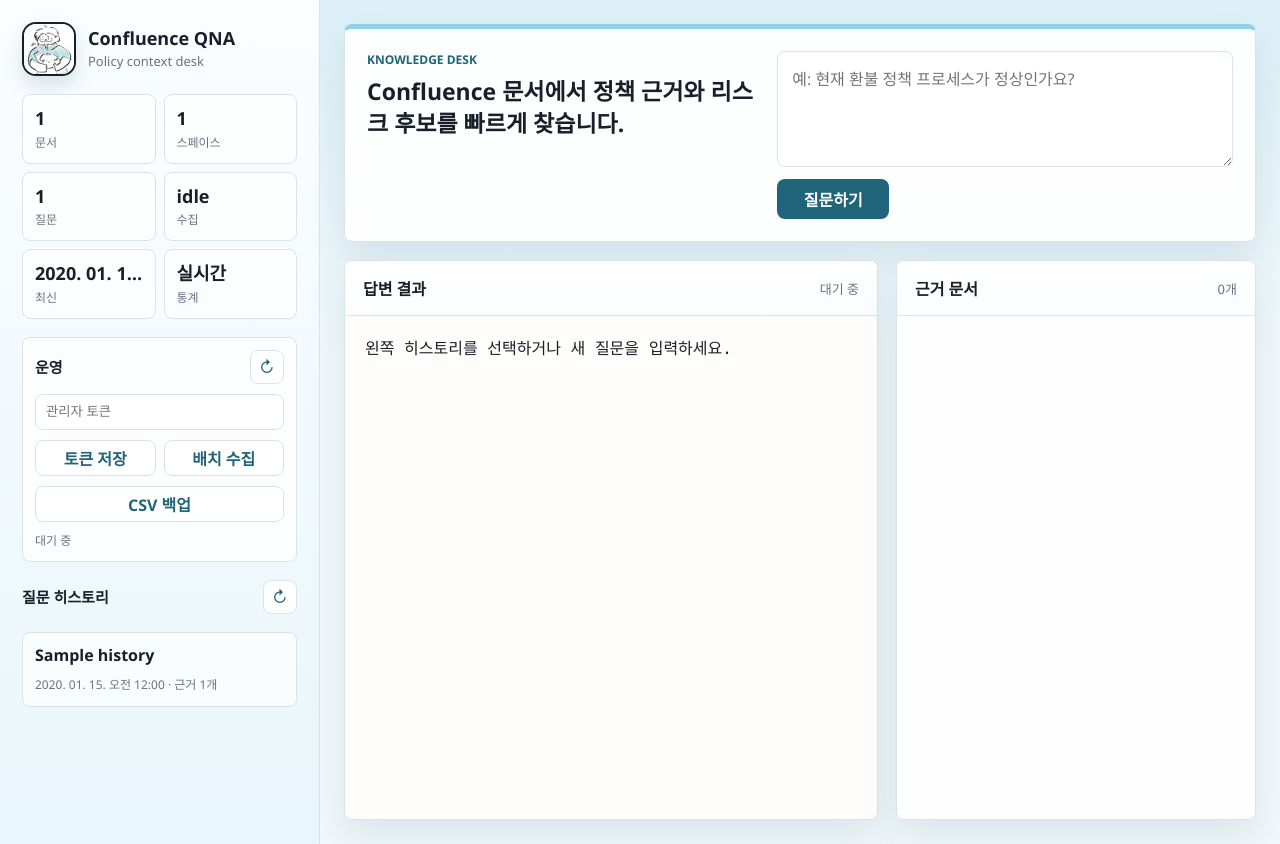
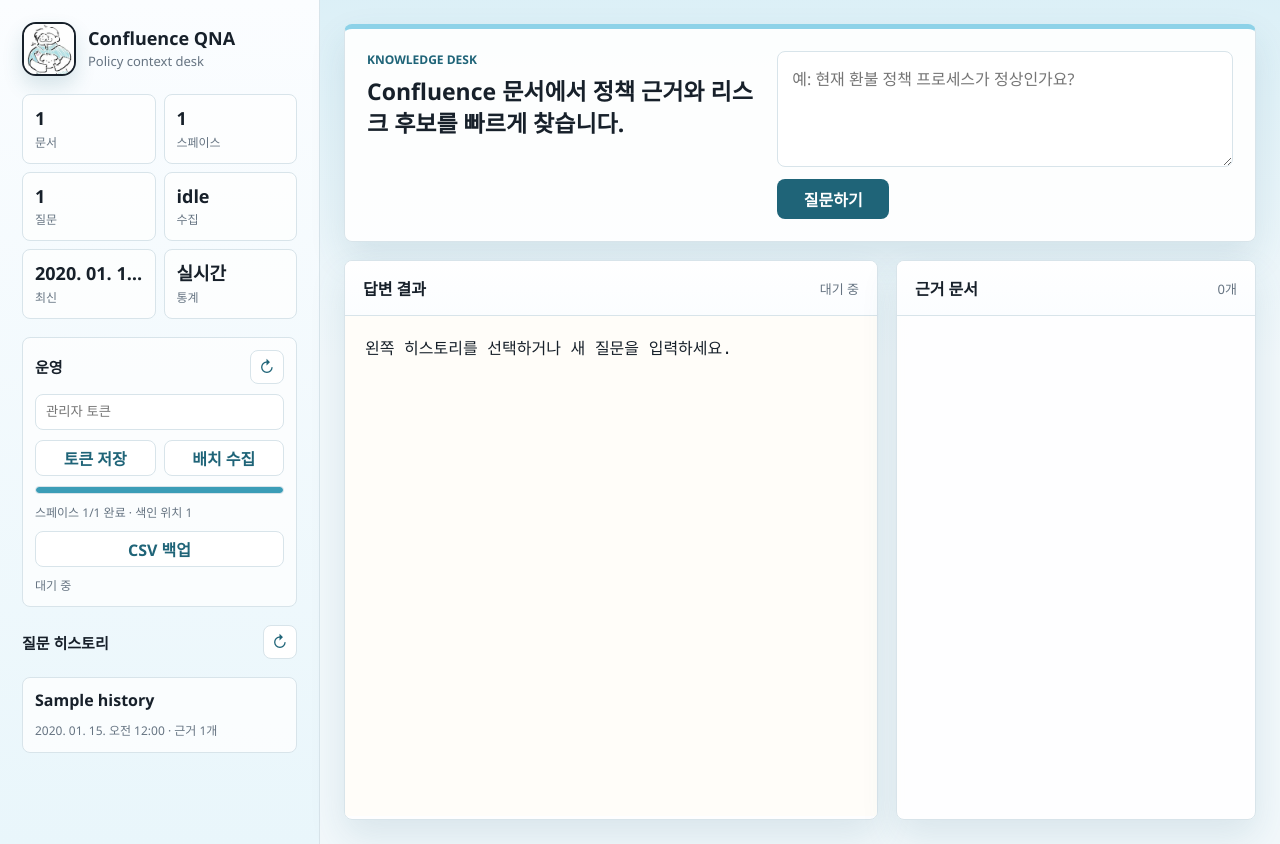
Before and after one commit to SUPASONIC-hub/confluence-context-qna, a Flask app: page / in a window 1280 px wide. Run offline with Flask 3, Linux system fonts and the light colour scheme; tables that the repository leaves empty hold one stand-in row (values such as "Sample post"); some libraries are stand-ins or nearby versions.

Commit message:
Improve ingest operations UX and error handling

```diff
--- a/app.py
+++ b/app.py
@@ -1,6 +1,7 @@
 from __future__ import annotations
 
 import json
+import logging
 import os
 import sqlite3
 import threading
@@ -14,6 +15,7 @@ from confluence_qna import connect_db, generate_answer, ingest, ingest_batch, in
 
 app = Flask(__name__)
 app.config["SEND_FILE_MAX_AGE_DEFAULT"] = 0
+logger = logging.getLogger(__name__)
 INGEST_LOCK = threading.Lock()
 INGEST_STATE = {
     "running": False,
@@ -54,6 +56,7 @@ def not_found(error):
 @app.errorhandler(500)
 def internal_error(error):
     if request.path.startswith("/api/"):
+        logger.exception("Unhandled API error on %s", request.path)
         return jsonify({"error": "Internal server error"}), 500
     return error
 
@@ -120,13 +123,15 @@ def page_stats(conn: sqlite3.Connection) -> dict[str, object]:
     ).fetchall()
     latest = conn.execute("SELECT MAX(last_updated) AS latest FROM pages").fetchone()["latest"]
     history_count = conn.execute("SELECT COUNT(*) AS count FROM query_history").fetchone()["count"]
+    ingest_state = dict(INGEST_STATE)
+    ingest_state["progress"] = ingest_progress_status(conn)
     return {
         "page_count": page_count,
         "spaces": [{"space": row["space"], "count": row["count"]} for row in space_rows],
         "latest_updated": latest,
         "history_count": history_count,
         "answer_mode": "검색 보고서",
-        "ingest": INGEST_STATE,
+        "ingest": ingest_state,
         "weights": {
             "official_spaces": list(config.official_spaces),
             "space_weights": config.space_weights,
@@ -164,6 +169,11 @@ def read_page_stats_with_retry(max_attempts: int = 4) -> dict[str, object]:
     fallback["stale"] = True
     fallback["warning"] = f"통계 조회 재시도 후 마지막 정상 값을 표시합니다: {last_error}"
     return fallback
+
+
+def error_payload(error: Exception) -> dict[str, str]:
+    message = str(error).strip() or error.__class__.__name__
+    return {"error": message[:1200]}
 
 
 def run_ingest_job(limit: int | None) -> None:
@@ -401,7 +411,11 @@ def ingest_batch_api():
     batch_size = int(payload.get("batch_size") or 80)
     reset = bool(payload.get("reset"))
     batch_size = max(1, min(batch_size, 80))
-    result = ingest_batch(batch_size=batch_size, reset=reset)
+    try:
+        result = ingest_batch(batch_size=batch_size, reset=reset)
+    except Exception as error:
+        logger.exception("Batch ingest failed")
+        return jsonify(error_payload(error)), 502
     return jsonify(result)
 
 
--- a/confluence_qna.py
+++ b/confluence_qna.py
@@ -121,7 +121,7 @@ def require_confluence_config(config: Config) -> None:
         if not value
     ]
     if missing:
-        raise SystemExit(f".env에 필수 값이 없습니다: {', '.join(missing)}")
+        raise RuntimeError(f".env에 필수 값이 없습니다: {', '.join(missing)}")
 
 
 def explain_http_error(error: HTTPError) -> str:
@@ -361,7 +361,7 @@ def confluence_get(config: Config, path: str, params: dict[str, object]) -> dict
     try:
         response.raise_for_status()
     except HTTPError as error:
-        raise SystemExit(explain_http_error(error)) from error
+        raise RuntimeError(explain_http_error(error)) from error
     return response.json()
 
 
@@ -559,6 +559,10 @@ def ingest_progress_status(conn) -> dict[str, object]:
         "spaces": spaces,
         "completed": bool(spaces) and all(space["completed"] for space in spaces),
         "remaining": sum(1 for space in spaces if not space["completed"]),
+        "completed_spaces": sum(1 for space in spaces if space["completed"]),
+        "total_spaces": len(spaces),
+        "indexed_offsets": sum(int(space["next_start"] or 0) for space in spaces),
+        "active_space": next((space["space"] for space in spaces if not space["completed"]), None),
     }
 
 
@@ -626,7 +630,7 @@ def ingest(args: argparse.Namespace) -> None:
         spaces = [space] if space else list(iter_spaces(config))
 
     if not spaces:
-        raise SystemExit("수집 가능한 Confluence 스페이스를 찾지 못했습니다.")
+        raise RuntimeError("수집 가능한 Confluence 스페이스를 찾지 못했습니다.")
 
     conn = connect_db()
     total_count = 0
--- a/static/app.js
+++ b/static/app.js
@@ -15,11 +15,16 @@ const runBatchButton = document.querySelector("#runBatchButton");
 const refreshStatsButton = document.querySelector("#refreshStats");
 const exportLink = document.querySelector("#exportLink");
 const opsStatus = document.querySelector("#opsStatus");
+const ingestProgressBar = document.querySelector("#ingestProgressBar");
+const ingestProgressDetail = document.querySelector("#ingestProgressDetail");
 
+const BATCH_SIZE = 80;
 let activeHistoryId = null;
 let currentHits = [];
 let activeSourceType = "전체";
 let adminToken = localStorage.getItem("adminToken") || "";
+let batchRunning = false;
+let stopBatchRequested = false;
 
 function apiUrl(path) {
   return new URL(path, window.location.origin).toString();
@@ -70,7 +75,10 @@ async function fetchJson(url, options) {
   }
   if (!response.ok) {
     const rawDetail = payload?.error || body.trim() || response.statusText;
-    const detail = String(rawDetail).replace(/\s+/g, " ").slice(0, 220);
+    let detail = String(rawDetail).replace(/\s+/g, " ").slice(0, 220);
+    if (response.status === 502 && body.trim().startsWith("<!DOCTYPE html>")) {
+      detail = "Render gateway error. 요청이 오래 걸렸거나 웹 프로세스가 재시작되었습니다. 배치 크기를 낮추고 잠시 후 다시 시도하세요.";
+    }
     throw new Error(`요청 실패: ${response.status} ${detail}`);
   }
   if (!payload) {
@@ -81,6 +89,21 @@ async function fetchJson(url, options) {
 
 function adminHeaders() {
   return adminToken ? { "X-Admin-Token": adminToken } : {};
+}
+
+function renderIngestProgress(progress) {
+  if (!ingestProgressBar || !ingestProgressDetail) return;
+  if (!progress || !progress.total_spaces) {
+    ingestProgressBar.style.width = "0%";
+    ingestProgressDetail.textContent = "진행 정보 없음";
+    return;
+  }
+  const total = Number(progress.total_spaces) || 0;
+  const completed = Number(progress.completed_spaces) || 0;
+  const percent = total ? Math.round((completed / total) * 100) : 0;
+  ingestProgressBar.style.width = `${Math.max(0, Math.min(percent, 100))}%`;
+  const active = progress.active_space ? ` · 현재 ${progress.active_space}` : "";
+  ingestProgressDetail.textContent = `스페이스 ${completed}/${total} 완료 · 색인 위치 ${progress.indexed_offsets ?? 0}${active}`;
 }
 
 function renderStats(payload) {
@@ -95,6 +118,7 @@ function renderStats(payload) {
     <div><strong>${escapeText(latest)}</strong><span>최신</span></div>
     <div><strong>${payload.stale ? "캐시" : "실시간"}</strong><span>통계</span></div>
   `;
+  renderIngestProgress(ingest.progress);
 }
 
 function renderOpsStatus(message) {
@@ -229,20 +253,47 @@ saveTokenButton.addEventListener("click", () => {
 });
 
 runBatchButton.addEventListener("click", async () => {
+  if (batchRunning) {
+    stopBatchRequested = true;
+    renderOpsStatus("현재 배치가 끝나면 중지합니다.");
+    return;
+  }
+  batchRunning = true;
+  stopBatchRequested = false;
   runBatchButton.disabled = true;
+  runBatchButton.textContent = "중지 요청";
+  runBatchButton.disabled = false;
   renderOpsStatus("배치 수집 실행 중");
   try {
-    const payload = await fetchJson("/api/ingest/batch", {
-      method: "POST",
-      headers: { "Content-Type": "application/json", ...adminHeaders() },
-      body: JSON.stringify({ batch_size: 80 }),
-    });
-    renderOpsStatus(`수집 ${payload.status} · 처리 ${payload.processed}개 · 남은 스페이스 ${payload.progress?.remaining ?? "-"}`);
-    await loadStats();
+    let totalProcessed = 0;
+    for (let batch = 1; batch <= 30; batch += 1) {
+      if (stopBatchRequested) break;
+      const payload = await fetchJson("/api/ingest/batch", {
+        method: "POST",
+        headers: { "Content-Type": "application/json", ...adminHeaders() },
+        body: JSON.stringify({ batch_size: BATCH_SIZE }),
+      });
+      totalProcessed += Number(payload.processed || 0);
+      renderIngestProgress(payload.progress);
+      renderOpsStatus(`배치 ${batch} · 이번 ${payload.processed}개 · 누적 ${totalProcessed}개 · 상태 ${payload.status}`);
+      await loadStats();
+      if (payload.status === "completed") break;
+      if (!payload.processed) {
+        renderOpsStatus(`추가 처리 문서 없음 · 상태 ${payload.status}`);
+        break;
+      }
+      await new Promise((resolve) => setTimeout(resolve, 900));
+    }
+    if (stopBatchRequested) {
+      renderOpsStatus(`중지됨 · 누적 처리 ${totalProcessed}개`);
+    }
   } catch (error) {
     renderOpsStatus(error.message);
   } finally {
+    batchRunning = false;
+    stopBatchRequested = false;
     runBatchButton.disabled = false;
+    runBatchButton.textContent = "배치 수집";
   }
 });
 
@@ -277,3 +328,7 @@ Promise.all([loadStats(), loadHistory()]).catch((error) => {
   answerOutput.textContent = error.message;
   resultMeta.textContent = "초기화 오류";
 });
+
+setInterval(() => {
+  loadStats().catch((error) => renderOpsStatus(error.message));
+}, 15000);
--- a/static/styles.css
+++ b/static/styles.css
@@ -179,6 +179,30 @@ textarea {
 }
 
 .ops-status {
+  color: var(--muted);
+  font-size: 12px;
+  line-height: 1.45;
+  overflow-wrap: anywhere;
+}
+
+.progress-track {
+  height: 8px;
+  overflow: hidden;
+  border: 1px solid var(--line);
+  border-radius: 999px;
+  background: #edf4f7;
+}
+
+.progress-track span {
+  display: block;
+  width: 0%;
+  height: 100%;
+  border-radius: inherit;
+  background: var(--blue-strong);
+  transition: width 180ms ease;
+}
+
+.progress-detail {
   color: var(--muted);
   font-size: 12px;
   line-height: 1.45;
--- a/templates/index.html
+++ b/templates/index.html
@@ -6,7 +6,7 @@
     <title>Confluence Knowledge QNA</title>
     <link rel="icon" href="{{ url_for('static', filename='profile-logo.jpg', v='20260722-5') }}" />
     <link rel="apple-touch-icon" href="{{ url_for('static', filename='profile-logo.jpg', v='20260722-5') }}" />
-    <link rel="stylesheet" href="{{ url_for('static', filename='styles.css', v='20260722-5') }}" />
+    <link rel="stylesheet" href="{{ url_for('static', filename='styles.css', v='20260723-1') }}" />
   </head>
   <body>
     <div class="app-shell">
@@ -35,6 +35,10 @@
             <button id="saveTokenButton" type="button">토큰 저장</button>
             <button id="runBatchButton" type="button">배치 수집</button>
           </div>
+          <div class="progress-track" aria-label="수집 진행률">
+            <span id="ingestProgressBar"></span>
+          </div>
+          <div class="progress-detail" id="ingestProgressDetail">진행 정보 없음</div>
           <a class="export-link" id="exportLink" href="/api/export/pages.csv">CSV 백업</a>
           <div class="ops-status" id="opsStatus">대기 중</div>
         </div>
@@ -81,6 +85,6 @@
       </main>
     </div>
 
-    <script src="{{ url_for('static', filename='app.js', v='20260722-5') }}"></script>
+    <script src="{{ url_for('static', filename='app.js', v='20260723-1') }}"></script>
   </body>
 </html>
```
